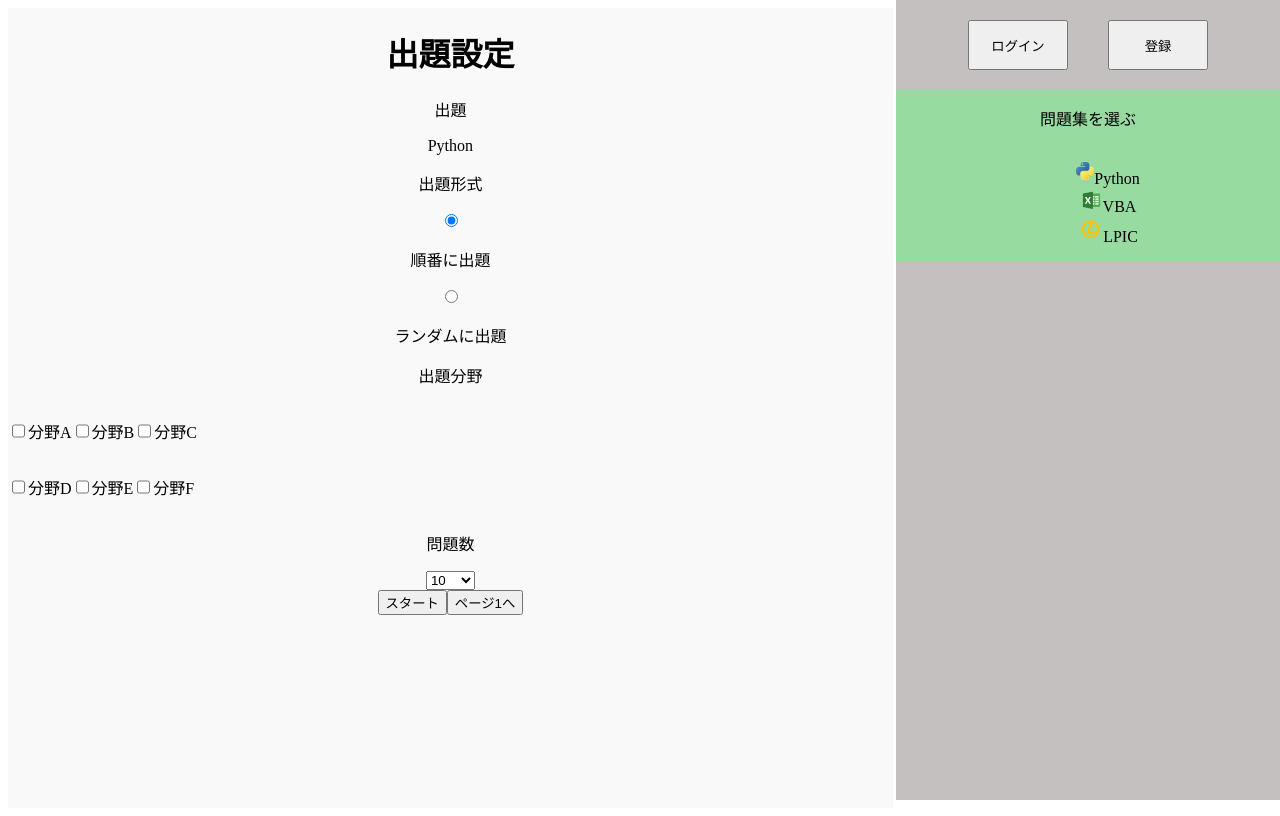
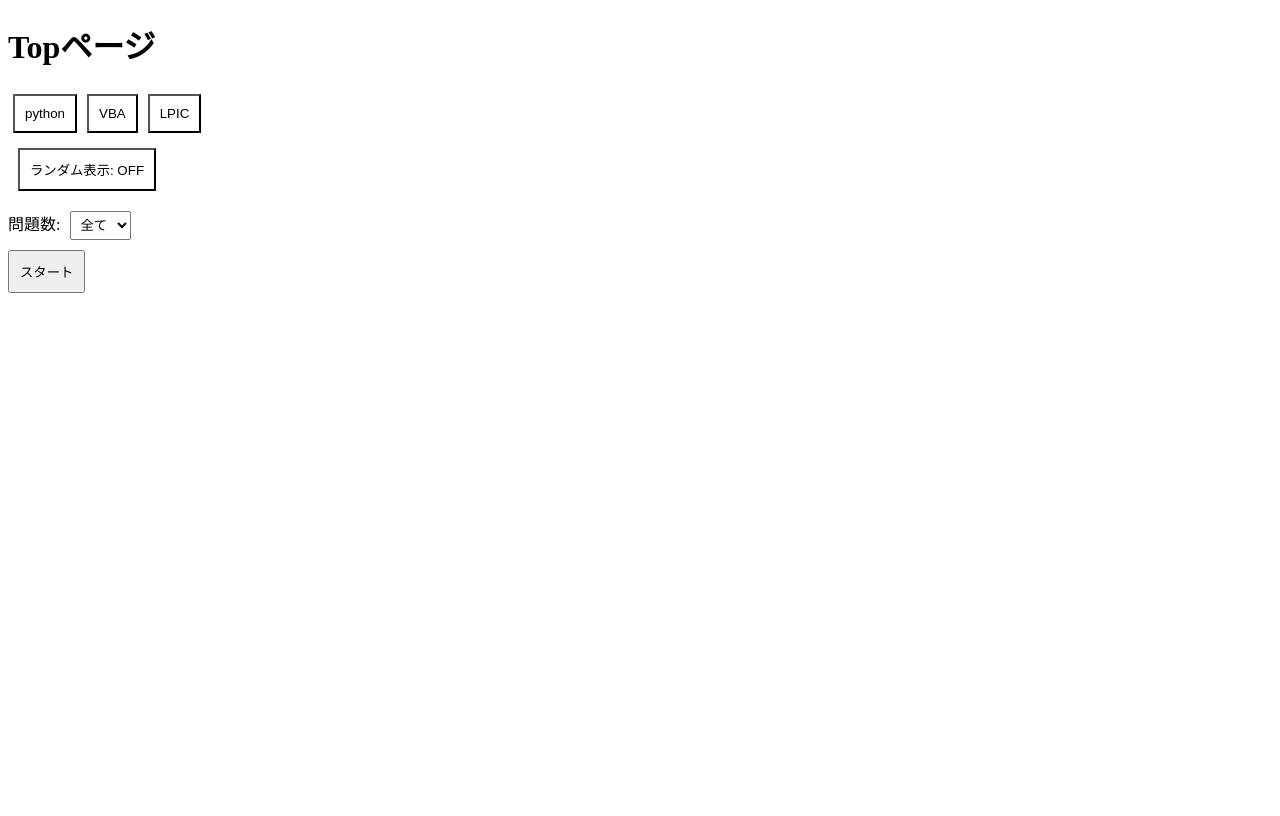
Before and after one commit to Nagasawa993/OriginalApp, a React (Vite) app in the folder original_app/: page /PythonSetting in a window 1280 px wide. Built offline with nearby package versions, Linux system fonts and the light colour scheme.

Commit message:
問題表示処理の修正

```diff
--- a/original_app/src/PythonPage/PythonPage.jsx
+++ b/original_app/src/PythonPage/PythonPage.jsx
@@ -1,20 +1,61 @@
-import { useNavigate } from "react-router-dom";
+import { useLocation, useNavigate, useParams } from "react-router-dom";
+import Question from "../components/Question";
 
-function Page({ index, pages }) {
+export default function Page() {
+  const location = useLocation();
   const navigate = useNavigate();
-  const nextPage = index + 1 < pages.length ? `/page${index + 2}` : "/";
+  const { index } = useParams();
+  const pageIndex = parseInt(index, 10);
+  const pages = location.state?.filteredPages || [];
+
+  if (!pages.length) {
+    return <p>エラー: 問題がありません</p>;
+  }
+
+  const currentPage = pages[pageIndex];
 
   return (
     <div>
-      <h1>test</h1>
-      <h1>{pages[index]}</h1>
-      {index + 1 < pages.length ? (
-        <button onClick={() => navigate(nextPage)}>次のページへ</button>
-      ) : (
-        <button onClick={() => navigate("/PythonSetting")}>TOPへ戻る</button>
-      )}
+      <Question page={currentPage} />
+      <div>
+        {pageIndex > 0 && (
+          <button onClick={() => navigate(`/page/${pageIndex - 1}`, { state: { filteredPages: pages } })}>
+            戻る
+          </button>
+        )}
+        {pageIndex < pages.length - 1 && (
+          <button onClick={() => navigate(`/page/${pageIndex + 1}`, { state: { filteredPages: pages } })}>
+            次へ
+          </button>
+        )}
+        {pageIndex +1 === pages.length && (
+          <button onClick={() => navigate("/PythonSetting")}>
+            TOPへ戻る
+          </button>
+        )}
+      </div>
     </div>
   );
 }
 
-export default Page;
+
+// import { useNavigate } from "react-router-dom";
+
+// function Page({ index, pages }) {
+//   const navigate = useNavigate();
+//   const nextPage = index + 1 < pages.length ? `/page${index + 2}` : "/";
+
+//   return (
+//     <div>
+//       <h1>test</h1>
+//       <h1>{pages[index]}</h1>
+//       {index + 1 < pages.length ? (
+//         <button onClick={() => navigate(nextPage)}>次のページへ</button>
+//       ) : (
+//         <button onClick={() => navigate("/PythonSetting")}>TOPへ戻る</button>
+//       )}
+//     </div>
+//   );
+// }
+
+// export default Page;
--- a/original_app/src/PythonSetting/PythonSetting.jsx
+++ b/original_app/src/PythonSetting/PythonSetting.jsx
@@ -1,64 +1,161 @@
+import { useState } from "react";
 import { useNavigate } from "react-router-dom";
-import './PythonSetting.css'
-import Sidebar from '../Sidebar/Sidebar';
+import { pages } from "../data/questions";
 
-function PythonSetting() {
-    const navigate = useNavigate();
-  const numbers = ['10', '20', '全部'];
+// import { useNavigate } from "react-router-dom";
+// import './PythonSetting.css'
+// import Sidebar from '../Sidebar/Sidebar';
+
+export default function Top() {
+  const [selectedKinds, setSelectedKinds] = useState([]);
+  const [isRandom, setIsRandom] = useState(false); // ランダム表示のフラグ
+  const [questionLimit, setQuestionLimit] = useState("all"); // 問題数の選択
+  const navigate = useNavigate();
+
+  // 問題の種類を選択・解除
+  const toggleKind = (kind) => {
+    setSelectedKinds((prev) =>
+      prev.includes(kind) ? prev.filter(k => k !== kind) : [...prev, kind]
+    );
+  };
+
+  // 選択された種類の問題を取得
+  let filteredPages = pages.filter(page => selectedKinds.includes(page.kind));
+
+  // ランダム表示が有効なら、配列をシャッフル
+  if (isRandom) {
+    filteredPages = [...filteredPages].sort(() => Math.random() - 0.5);
+  }
+
+  // 問題数の制限を適用
+  if (questionLimit !== "all") {
+    const limit = parseInt(questionLimit, 10);
+    filteredPages = filteredPages.slice(0, limit);
+  }
+
+  // スタートボタン押下時に最初の問題ページへ遷移
+  const startQuiz = () => {
+    if (filteredPages.length > 0) {
+      navigate(`/page/0`, { state: { filteredPages } });
+    } else {
+      alert("問題を選択してください！");
+    }
+  };
+
   return (
-    <>
-      <div className='top-container'>
-        <div className='main-container'>
-          <h1 className='main-title'>出題設定</h1>
-          <div>
-            <p>出題</p>
-            <p>Python</p>
-          </div>
-          <div>
-            <p>出題形式</p>
-            <div className='radio'>
-              <input type='radio' name="order" defaultChecked={true}/>
-              <p>順番に出題</p>
-              <input type='radio' name="order"/>
-              <p>ランダムに出題</p>
-            </div>
-          </div>
-          <div>
-            <p>出題分野</p>
-            <div className='checkbox'>
-              <input type='checkbox'/>
-              <p>分野A</p>
-              <input type='checkbox'/>
-              <p>分野B</p>
-              <input type='checkbox'/>
-              <p>分野C</p>
-            </div>
-            <div className='checkbox'>
-              <input type='checkbox'/>
-              <p>分野D</p>
-              <input type='checkbox'/>
-              <p>分野E</p>
-              <input type='checkbox'/>
-              <p>分野F</p>
-            </div>
-          </div>
-          <div>
-            <p>問題数</p>
-            <div>
-              <select>
-                {numbers.map((number) => {
-                  return <option key={number}>{number}</option>;
-                })}
-              </select>
-            </div>
-          </div>
-          <button>スタート</button>
-          <button onClick={() => navigate("/page1")}>ページ1へ</button>
-        </div>
-        <Sidebar />
+    <div>
+      <h1>Topページ</h1>
+
+      {/* 問題の種類選択 */}
+      <div>
+        {["python", "VBA", "LPIC"].map((kind) => (
+          <button
+            key={kind}
+            onClick={() => toggleKind(kind)}
+            style={{
+              margin: "5px",
+              padding: "10px",
+              backgroundColor: selectedKinds.includes(kind) ? "lightblue" : "white"
+            }}
+          >
+            {kind}
+          </button>
+        ))}
       </div>
-    </>
-  )
+
+      {/* ランダム表示の切り替えボタン */}
+      <button
+        onClick={() => setIsRandom((prev) => !prev)}
+        style={{
+          margin: "10px",
+          padding: "10px",
+          backgroundColor: isRandom ? "lightgreen" : "white",
+        }}
+      >
+        {isRandom ? "ランダム表示: ON" : "ランダム表示: OFF"}
+      </button>
+
+      {/* 問題数の選択 */}
+      <div style={{ marginTop: "10px" }}>
+        <label htmlFor="questionLimit">問題数:</label>
+        <select
+          id="questionLimit"
+          value={questionLimit}
+          onChange={(e) => setQuestionLimit(e.target.value)}
+          style={{ marginLeft: "10px", padding: "5px" }}
+        >
+          <option value="5">5問</option>
+          <option value="10">10問</option>
+          <option value="all">全て</option>
+        </select>
+      </div>
+
+      {/* スタートボタン */}
+      <button onClick={startQuiz} style={{ marginTop: "10px", padding: "10px" }}>
+        スタート
+      </button>
+    </div>
+  );
 }
 
-export default PythonSetting
+
+// function PythonSetting() {
+//     const navigate = useNavigate();
+//   const numbers = ['10', '20', '全部'];
+//   return (
+//     <>
+//       <div className='top-container'>
+//         <div className='main-container'>
+//           <h1 className='main-title'>出題設定</h1>
+//           <div>
+//             <p>出題</p>
+//             <p>Python</p>
+//           </div>
+//           <div>
+//             <p>出題形式</p>
+//             <div className='radio'>
+//               <input type='radio' name="order" defaultChecked={true}/>
+//               <p>順番に出題</p>
+//               <input type='radio' name="order"/>
+//               <p>ランダムに出題</p>
+//             </div>
+//           </div>
+//           <div>
+//             <p>出題分野</p>
+//             <div className='checkbox'>
+//               <input type='checkbox'/>
+//               <p>分野A</p>
+//               <input type='checkbox'/>
+//               <p>分野B</p>
+//               <input type='checkbox'/>
+//               <p>分野C</p>
+//             </div>
+//             <div className='checkbox'>
+//               <input type='checkbox'/>
+//               <p>分野D</p>
+//               <input type='checkbox'/>
+//               <p>分野E</p>
+//               <input type='checkbox'/>
+//               <p>分野F</p>
+//             </div>
+//           </div>
+//           <div>
+//             <p>問題数</p>
+//             <div>
+//               <select>
+//                 {numbers.map((number) => {
+//                   return <option key={number}>{number}</option>;
+//                 })}
+//               </select>
+//             </div>
+//           </div>
+//           <button>スタート</button>
+//           <button onClick={() => navigate("/page1")}>ページ1へ</button>
+//         </div>
+//         <Sidebar />
+//       </div>
+//     </>
+//   )
+// }
+
+// export default PythonSetting
--- a/original_app/src/Router.jsx
+++ b/original_app/src/Router.jsx
@@ -17,9 +17,10 @@
             <Route path='/Register' element={<Register />} />
             <Route path='/PythonSetting' element={<PythonSetting />} />
             <Route path='/MyPage' element={<RequireAuth><MyPage /></RequireAuth>} />
-            {pages.map((page, index) => (
+            <Route path="/page/:index" element={<PythonPage />} />
+            {/* {pages.map((page, index) => (
               <Route key={index} path={`/page${index + 1}`} element={<PythonPage index={index} pages={pages} />} />
-            ))}
+            ))} */}
         </Routes>
     );
 };
--- /dev/null
+++ b/original_app/src/components/Question.jsx
@@ -0,0 +1,12 @@
+export default function Question({ page }) {
+    return (
+      <div>
+        <h2>問題: {page.question}</h2>
+        <ul>
+          {page.select.map((choice, i) => (
+            <li key={i}>{choice}</li>
+          ))}
+        </ul>
+      </div>
+    );
+  }
--- /dev/null
+++ b/original_app/src/data/questions.js
@@ -0,0 +1,22 @@
+export const pages = [
+    { id: 1, kind: "python", question: "Python問題1", select: ["A", "B", "C", "D"], answer: "A" },
+    { id: 2, kind: "python", question: "Python問題2", select: ["A", "B", "C", "D"], answer: "B" },
+    { id: 3, kind: "python", question: "Python問題3", select: ["A", "B", "C", "D"], answer: "C" },
+    { id: 4, kind: "python", question: "Python問題4", select: ["A", "B", "C", "D"], answer: "D" },
+    { id: 5, kind: "python", question: "Python問題5", select: ["A", "B", "C", "D"], answer: "A" },
+    { id: 6, kind: "python", question: "Python問題6", select: ["A", "B", "C", "D"], answer: "B" },
+
+    { id: 7, kind: "VBA", question: "VBA問題1", select: ["A", "B", "C", "D"], answer: "A" },
+    { id: 8, kind: "VBA", question: "VBA問題2", select: ["A", "B", "C", "D"], answer: "B" },
+    { id: 9, kind: "VBA", question: "VBA問題3", select: ["A", "B", "C", "D"], answer: "C" },
+    { id: 10, kind: "VBA", question: "VBA問題4", select: ["A", "B", "C", "D"], answer: "D" },
+    { id: 11, kind: "VBA", question: "VBA問題5", select: ["A", "B", "C", "D"], answer: "A" },
+    { id: 12, kind: "VBA", question: "VBA問題6", select: ["A", "B", "C", "D"], answer: "B" },
+
+    { id: 13, kind: "LPIC", question: "LPIC問題1", select: ["A", "B", "C", "D"], answer: "A" },
+    { id: 14, kind: "LPIC", question: "LPIC問題2", select: ["A", "B", "C", "D"], answer: "B" },
+    { id: 15, kind: "LPIC", question: "LPIC問題3", select: ["A", "B", "C", "D"], answer: "C" },
+    { id: 16, kind: "LPIC", question: "LPIC問題4", select: ["A", "B", "C", "D"], answer: "D" },
+    { id: 17, kind: "LPIC", question: "LPIC問題5", select: ["A", "B", "C", "D"], answer: "A" },
+    { id: 18, kind: "LPIC", question: "LPIC問題6", select: ["A", "B", "C", "D"], answer: "B" }
+  ];
```
